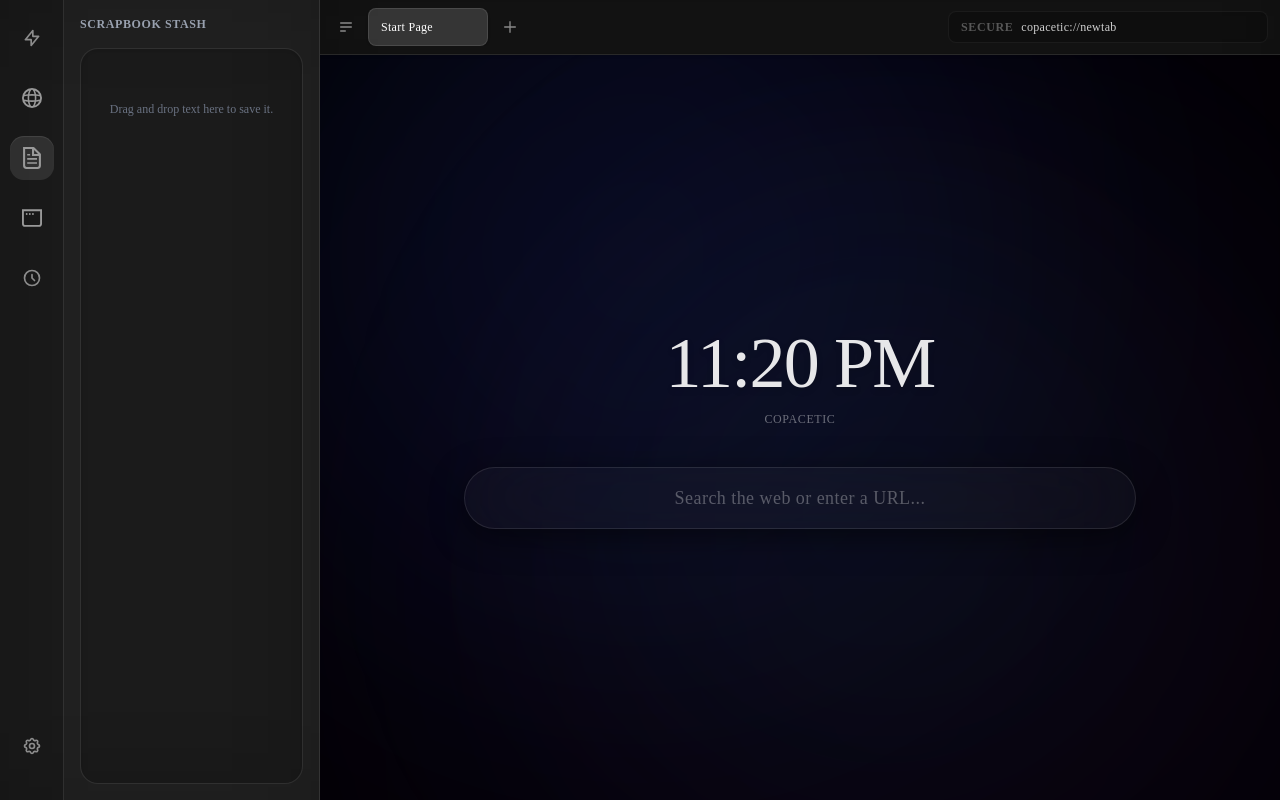
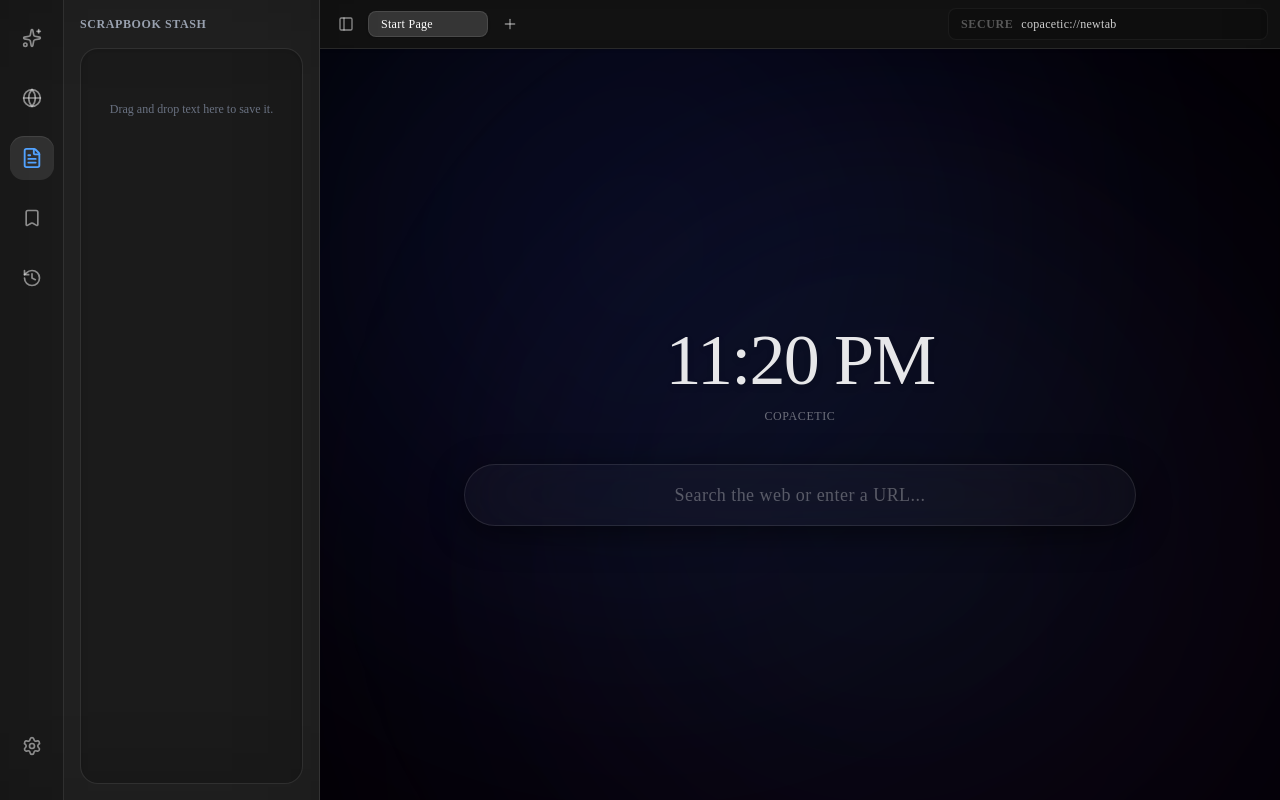
Before and after one commit to xmrenigmax/Copacetic, a Next.js app: page / in a window 1280 px wide. Both pictures are taken after a click on the button 26 px from the left and 27 px from the top of the page. Built offline with nearby package versions, Linux system fonts and the light colour scheme.

Commit message:
fixed icons

```diff
--- a/src/components/contextmenu/ContextMenu.tsx
+++ b/src/components/contextmenu/ContextMenu.tsx
@@ -22,6 +22,7 @@ export const ContextMenu = ({ isOpen, position, items, onClose }: ContextMenuPro
       if (newX + menuWidth > window.innerWidth) {
         newX = window.innerWidth - menuWidth - 10;
       }
+
       if (newY + menuHeight > window.innerHeight) {
         newY = window.innerHeight - menuHeight - 10;
       }
@@ -45,8 +46,8 @@ export const ContextMenu = ({ isOpen, position, items, onClose }: ContextMenuPro
 
   return (
     <>
-      <div className="fixed inset-0 z-99998" onContextMenu={e => { e.preventDefault(); onClose(); }} />
-      <div className="fixed z-99999 bg-[#0f0f0f]/95 backdrop-blur-3xl border border-white/10 shadow-[0_20px_60px_rgba(0,0,0,0.8)] rounded-xl py-1.5 min-w-[200px]" style={{ top: `${adjustedPos.y}px`, left: `${adjustedPos.x}px` }} onMouseDown={e => e.stopPropagation()} onClick={e => e.stopPropagation()} onContextMenu={e => e.stopPropagation()}>
+      <div className="fixed inset-0 z-[99998] bg-transparent" onClick={e => { e.stopPropagation(); onClose(); }} onMouseDown={e => { e.stopPropagation(); onClose(); }} onContextMenu={e => { e.preventDefault(); e.stopPropagation(); onClose(); }} />
+      <div className="fixed z-[99999] bg-[#0f0f0f]/95 backdrop-blur-3xl border border-white/10 shadow-[0_20px_60px_rgba(0,0,0,0.8)] rounded-xl py-1.5 min-w-[200px]" style={{ top: `${adjustedPos.y}px`, left: `${adjustedPos.x}px` }} onMouseDown={e => e.stopPropagation()} onClick={e => e.stopPropagation()} onContextMenu={e => e.stopPropagation()}>
         {items.map((item, index) => {
           if (item.isDivider) {
             return <div key={`divider-${index}`} className="h-px bg-white/10 my-1 w-full" />;
--- a/src/components/sidebar/Sidebar.tsx
+++ b/src/components/sidebar/Sidebar.tsx
@@ -5,6 +5,7 @@ import { HistoryPanel } from './panel/HistoryPanel';
 import { BookmarksPanel } from './panel/BookmarkPanel';
 import { HistoryItem } from '@/hooks/useHistory';
 import { Bookmark } from '@/hooks/useBookmarks';
+import { Sparkles, Globe, FileText, Bookmark as BookmarkIcon, History, Settings } from 'lucide-react';
 
 interface SidebarProps {
   isOpen: boolean;
@@ -22,11 +23,11 @@ export const Sidebar = ({ isOpen, isCustomised, activeUrl, history, bookmarks, o
   const [ activePanel, setActivePanel ] = useState('file');
 
   const navItems = [
-    { id: 'ai', icon: <svg className="w-5 h-5" fill="none" stroke="currentColor" viewBox="0 0 24 24"><path strokeLinecap="round" strokeLinejoin="round" strokeWidth={2} d="M13 10V3L4 14h7v7l9-11h-7z" /></svg>, label: 'Copilot' },
-    { id: 'globe', icon: <img src="/globe.svg" alt="Web" className="w-5 h-5 invert" />, label: 'Web' },
-    { id: 'file', icon: <img src="/file.svg" alt="Files" className="w-5 h-5 invert" />, label: 'Files' },
-    { id: 'bookmarks', icon: <img src="/window.svg" alt="Bookmarks" className="w-5 h-5 invert" />, label: 'Bookmarks' },
-    { id: 'history', icon: <svg className="w-5 h-5" fill="none" stroke="currentColor" viewBox="0 0 24 24"><path strokeLinecap="round" strokeLinejoin="round" strokeWidth={2} d="M12 8v4l3 3m6-3a9 9 0 11-18 0 9 9 0 0118 0z" /></svg>, label: 'History' }
+    { id: 'ai', icon: <Sparkles size={20} />, label: 'Copilot' },
+    { id: 'globe', icon: <Globe size={20} />, label: 'Web' },
+    { id: 'file', icon: <FileText size={20} />, label: 'Files' },
+    { id: 'bookmarks', icon: <BookmarkIcon size={20} />, label: 'Bookmarks' },
+    { id: 'history', icon: <History size={20} />, label: 'History' }
   ];
 
   return (
@@ -41,7 +42,7 @@ export const Sidebar = ({ isOpen, isCustomised, activeUrl, history, bookmarks, o
         ))}
         <div className="flex-1" />
         <button onClick={onToggleSettings} className="relative p-3 mb-4 rounded-xl transition-all duration-300 text-white/50 hover:bg-white/5 hover:text-white group">
-          <svg className="w-5 h-5 transition-transform duration-500 group-hover:rotate-90" fill="none" stroke="currentColor" viewBox="0 0 24 24"><path strokeLinecap="round" strokeLinejoin="round" strokeWidth={2} d="M10.325 4.317c.426-1.756 2.924-1.756 3.35 0a1.724 1.724 0 002.573 1.066c1.543-.94 3.31.826 2.37 2.37a1.724 1.724 0 001.065 2.572c1.756.426 1.756 2.924 0 3.35a1.724 1.724 0 00-1.066 2.573c.94 1.543-.826 3.31-2.37 2.37a1.724 1.724 0 00-2.572 1.065c-.426 1.756-2.924 1.756-3.35 0a1.724 1.724 0 00-2.573-1.066c-1.543.94-3.31-.826-2.37-2.37a1.724 1.724 0 00-1.065-2.572c-1.756-.426-1.756-2.924 0-3.35a1.724 1.724 0 001.066-2.573c-.94-1.543.826-3.31 2.37-2.37.996.608 2.296.07 2.572-1.065z" /><path strokeLinecap="round" strokeLinejoin="round" strokeWidth={2} d="M15 12a3 3 0 11-6 0 3 3 0 016 0z" /></svg>
+          <Settings size={20} className="transition-transform duration-500 group-hover:rotate-90" />
         </button>
       </div>
       <div className="flex-1 flex flex-col bg-transparent overflow-hidden">
--- a/src/components/sidebar/panel/BookmarkPanel.tsx
+++ b/src/components/sidebar/panel/BookmarkPanel.tsx
@@ -1,6 +1,7 @@
 import React from 'react';
 import _ from 'lodash';
 import { Bookmark } from '@/hooks/useBookmarks';
+import { Trash2 } from 'lucide-react';
 
 interface BookmarksPanelProps {
   bookmarks: Bookmark[];
@@ -29,7 +30,7 @@ export const BookmarksPanel = ({ bookmarks, onNavigate, onRemoveBookmark }: Book
                 {bookmark.url}
               </span>
               <button onClick={e => { e.stopPropagation(); onRemoveBookmark(bookmark.id); }} className="absolute right-3 top-1/2 -translate-y-1/2 opacity-0 group-hover:opacity-100 text-white/30 hover:text-red-400 transition-all p-1">
-                <svg className="w-4 h-4" fill="none" viewBox="0 0 24 24" stroke="currentColor"><path strokeLinecap="round" strokeLinejoin="round" strokeWidth={2} d="M19 7l-.867 12.142A2 2 0 0116.138 21H7.862a2 2 0 01-1.995-1.858L5 7m5 4v6m4-6v6m1-10V4a1 1 0 00-1-1h-4a1 1 0 00-1 1v3M4 7h16" /></svg>
+                <Trash2 size={16} />
               </button>
             </div>
           ))
--- a/src/components/tabbar/TabBar.tsx
+++ b/src/components/tabbar/TabBar.tsx
@@ -1,6 +1,7 @@
 import React from 'react';
 import _ from 'lodash';
-import { Bookmark } from '@/hooks/useBookmarks';
+import { Bookmark as BookmarkType } from '@/hooks/useBookmarks';
+import { PanelLeft, Plus, Star, X } from 'lucide-react';
 
 interface Tab {
   id: number;
@@ -11,7 +12,7 @@ interface Tab {
 interface TabBarProps {
   tabs: Tab[];
   activeTabId: number;
-  bookmarks: Bookmark[];
+  bookmarks: BookmarkType[];
   onTabClick: (id: number) => void;
   onCloseTab: (id: number) => void;
   onAddTab: () => void;
@@ -23,34 +24,28 @@ export const TabBar = ({ tabs, activeTabId, bookmarks, onTabClick, onCloseTab, o
   return (
     <div className="flex items-center flex-1 overflow-x-auto no-scrollbar">
       <button onClick={onToggleSidebar} className="mr-2 p-1.5 rounded-md text-white/50 hover:text-white hover:bg-white/10 transition-colors shrink-0">
-        <svg className="w-4 h-4" fill="none" stroke="currentColor" viewBox="0 0 24 24">
-          <path strokeLinecap="round" strokeLinejoin="round" strokeWidth={2} d="M4 6h16M4 12h16M4 18h7" />
-        </svg>
+        <PanelLeft size={16} />
       </button>
       {tabs.map(tab => {
         const isFavorited = _.some(bookmarks, { url: tab.url });
         return (
           <div key={tab.id} onClick={() => onTabClick(tab.id)} onContextMenu={event => { event.preventDefault(); onTabContextMenu(event.clientX, event.clientY, tab.id); }} className={`group relative flex items-center justify-between min-w-[120px] max-w-[180px] px-3 py-1 mr-1.5 rounded-md cursor-pointer transition-all duration-200 ${activeTabId === tab.id ? 'bg-white/15 text-white shadow-sm border border-white/10' : 'text-white/50 hover:bg-white/5 hover:text-white/80 border border-transparent'}`}>
             <div className="flex items-center overflow-hidden w-full">
+              {isFavorited && (
+                <Star size={12} fill="currentColor" className="flex-none shrink-0 mr-1.5 text-yellow-400 drop-shadow-md" />
+              )}
               <span className="text-xs truncate font-medium tracking-wide">
                 {tab.title}
               </span>
-              {isFavorited && (
-                <svg className="w-3 h-3 flex-none shrink-0 ml-1.5 text-yellow-400 drop-shadow-md" style={{ minWidth: 12, minHeight: 12 }} fill="currentColor" viewBox="0 0 20 20">
-                  <path d="M9.049 2.927c.3-.921 1.603-.921 1.902 0l1.07 3.292a1 1 0 00.95.69h3.462c.969 0 1.371 1.24.588 1.81l-2.8 2.034a1 1 0 00-.364 1.118l1.07 3.292c.3.921-.755 1.688-1.54 1.118l-2.8-2.034a1 1 0 00-1.175 0l-2.8 2.034c-.784.57-1.838-.197-1.539-1.118l1.07-3.292a1 1 0 00-.364-1.118L2.98 8.72c-.783-.57-.38-1.81.588-1.81h3.461a1 1 0 00.951-.69l1.07-3.292z" />
-                </svg>
-              )}
             </div>
             <button onClick={(event: React.MouseEvent<HTMLButtonElement>) => { event.stopPropagation(); onCloseTab(tab.id); }} className="opacity-0 group-hover:opacity-100 text-white/40 hover:text-white ml-2 rounded-full p-0.5 transition-colors shrink-0">
-              ✕
+              <X size={12} />
             </button>
           </div>
         );
       })}
       <button onClick={onAddTab} className="ml-1 p-1 rounded-md text-white/50 hover:text-white hover:bg-white/10 transition-colors shrink-0">
-        <svg className="w-4 h-4" fill="none" viewBox="0 0 24 24" stroke="currentColor">
-          <path strokeLinecap="round" strokeLinejoin="round" strokeWidth={2} d="M12 4v16m8-8H4" />
-        </svg>
+        <Plus size={16} />
       </button>
     </div>
   );
```
Also changed, not shown: src/components/downloads/DownloadsDropdown.tsx (+5 -4 lines), src/components/sidebar/panel/HistoryPanel.tsx (+6 -5 lines).
